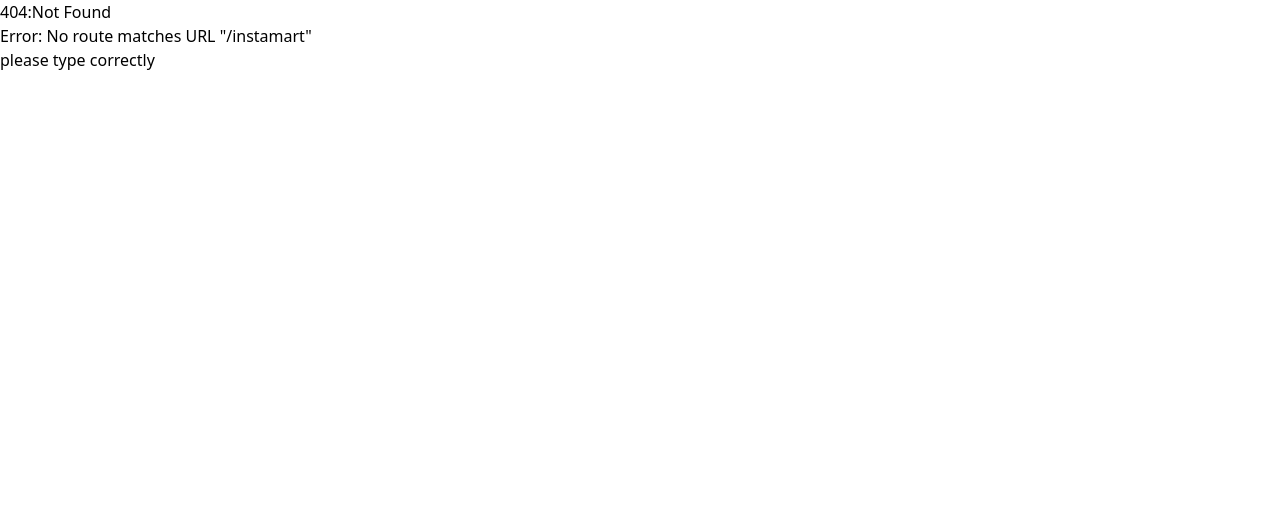
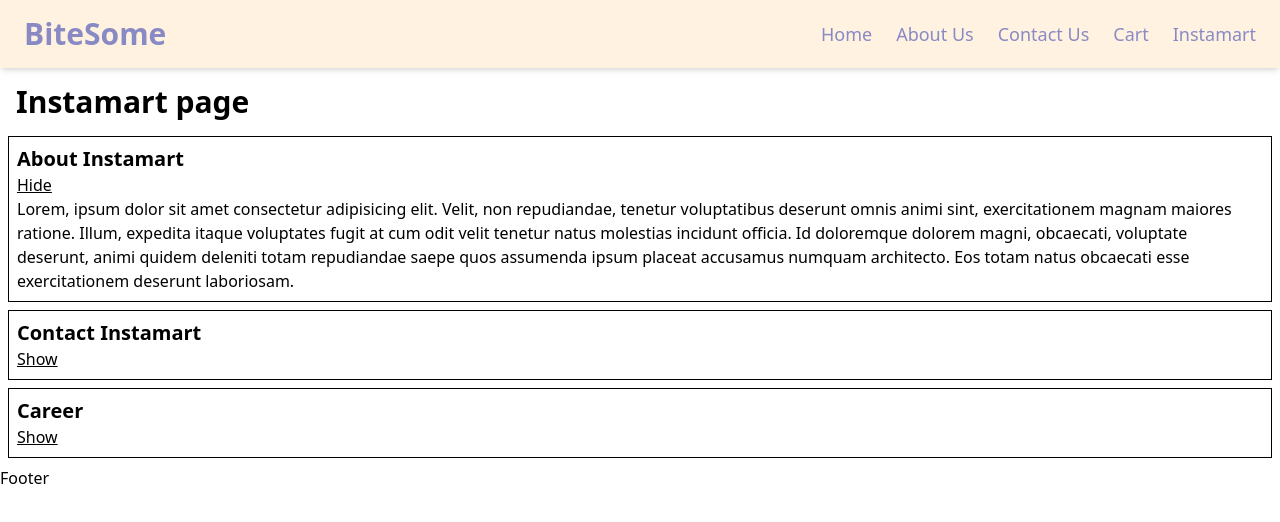
Before and after one commit to its-surbhi02/react-project, a React (Vite) app: page /instamart in a window 1280 px wide. Before the commit this address had no page. Shown: the top 522 px of the page. Built offline with nearby package versions, Linux system fonts and the light colour scheme.

Commit message:
update data

```diff
--- a/src/App.js
+++ b/src/App.js
@@ -9,6 +9,7 @@ import Error from "./components/Error";
 import Contact from "./components/Contact";
 import RestaurantMenu from "./components/RestaurantMenu";
 import Profile from "./components/Profile";
+import Instamart from "./components/Instamart";
 
 const About = lazy(() => import("./components/About"))
 
@@ -49,6 +50,10 @@ const appRouter = createBrowserRouter([
         path: "/restaurant/:id",
         element: <RestaurantMenu />,
       },
+      {
+        path: "/instamart",
+        element: <Instamart />,
+      },
     ],
   },
 ]);
--- a/src/components/Header.js
+++ b/src/components/Header.js
@@ -26,6 +26,8 @@ const Header = () => {
           </li>
           <li>
             <Link to="/cart" className="hover:text-[#a2aadb] transition">Cart</Link>
+          </li> <li>
+            <Link to="/instamart" className="hover:text-[#a2aadb] transition">Instamart</Link>
           </li>
         </ul>
       </nav>
--- /dev/null
+++ b/src/components/Instamart.js
@@ -0,0 +1,70 @@
+import { useState } from "react";
+
+const Section = ({ title, discription, isVisible, setIsVisible }) => {
+  return (
+    <div className="border border-black p-2 m-2">
+      <h1 className=" font-bold text-xl">{title}</h1>
+      {!isVisible ? (
+        <button
+          onClick={() => setIsVisible(true)}
+          className="cursor-pointer underline">
+          Show
+        </button>
+      ) : (
+        <button
+          onClick={() => setIsVisible(false)}
+          className="cursor-pointer underline">
+          Hide
+        </button>
+      )}
+
+      {isVisible && <p>{discription}</p>}
+    </div>
+  );
+};
+
+const Instamart = () => {
+  const [visibleSection, setVisibleSection] = useState("about");
+  return (
+    <div>
+      <h1 className="font-bold text-3xl p-2 m-2">Instamart page</h1>
+      <Section
+        isVisible={visibleSection === "about"}
+        setIsVisible={() =>
+          visibleSection === "about"
+            ? setVisibleSection(null)
+            : setVisibleSection("about")
+        }
+        title={"About Instamart"}
+        discription={
+          "Lorem, ipsum dolor sit amet consectetur adipisicing elit. Velit, non repudiandae, tenetur voluptatibus deserunt omnis animi sint, exercitationem magnam maiores ratione. Illum, expedita itaque voluptates fugit at cum odit velit tenetur natus molestias incidunt officia. Id doloremque dolorem magni, obcaecati, voluptate deserunt, animi quidem deleniti totam repudiandae saepe quos assumenda ipsum placeat accusamus numquam architecto. Eos totam natus obcaecati esse exercitationem deserunt laboriosam."
+        }
+      />
+      <Section
+        isVisible={visibleSection === "contact"}
+        setIsVisible={() =>
+          visibleSection === "contact"
+            ? setVisibleSection(null)
+            : setVisibleSection("contact")
+        }
+        title={"Contact Instamart"}
+        discription={
+          "Lorem, ipsum dolor sit amet consectetur adipisicing elit. Velit, non repudiandae, tenetur voluptatibus deserunt omnis animi sint, exercitationem magnam maiores ratione. Illum, expedita itaque voluptates fugit at cum odit velit tenetur natus molestias incidunt officia. Id doloremque dolorem magni, obcaecati, voluptate deserunt, animi quidem deleniti totam repudiandae saepe quos assumenda ipsum placeat accusamus numquam architecto. Eos totam natus obcaecati esse exercitationem deserunt laboriosam."
+        }
+      />
+      <Section
+        isVisible={visibleSection === "career"}
+        setIsVisible={() =>
+          visibleSection === "career"
+            ? setVisibleSection(null) // ✅ collapse on hide
+            : setVisibleSection("career")
+        }
+        title={"Career"}
+        discription={
+          "Lorem, ipsum dolor sit amet consectetur adipisicing elit. Velit, non repudiandae, tenetur voluptatibus deserunt omnis animi sint, exercitationem magnam maiores ratione. Illum, expedita itaque voluptates fugit at cum odit velit tenetur natus molestias incidunt officia. Id doloremque dolorem magni, obcaecati, voluptate deserunt, animi quidem deleniti totam repudiandae saepe quos assumenda ipsum placeat accusamus numquam architecto. Eos totam natus obcaecati esse exercitationem deserunt laboriosam."
+        }
+      />
+    </div>
+  );
+};
+export default Instamart;
--- a/src/components/RestaurantMenu.js
+++ b/src/components/RestaurantMenu.js
@@ -43,7 +43,7 @@ const RestaurantMenu = () => {
     //   <img
     //     src={
     //       cloudinaryImageId
-    //         ? `https://media-assets.swiggy.com/swiggy/image/upload/fl_lossy,f_auto,q_auto,w_400/${cloudinaryImageId}`
+
     //         : ""
     //     }
     //     alt={name}
@@ -82,6 +82,7 @@ const RestaurantMenu = () => {
     //   </div>
     // </div>
     <div className="max-w-5xl mx-auto p-6 bg-[#fff2e0] rounded-xl shadow-md my-2">
+
   {/* Restaurant Banner */}
   <div className="flex flex-col md:flex-row items-center gap-6 mb-6">
     <img
```
Also changed, not shown: 1 other file (tests, documents, lock files or other folders).
